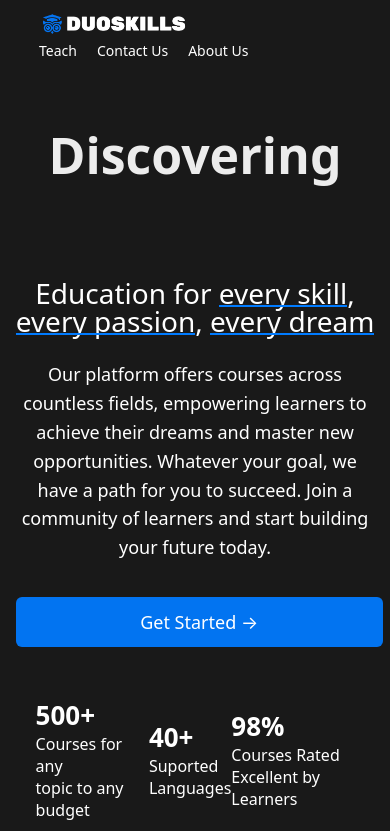
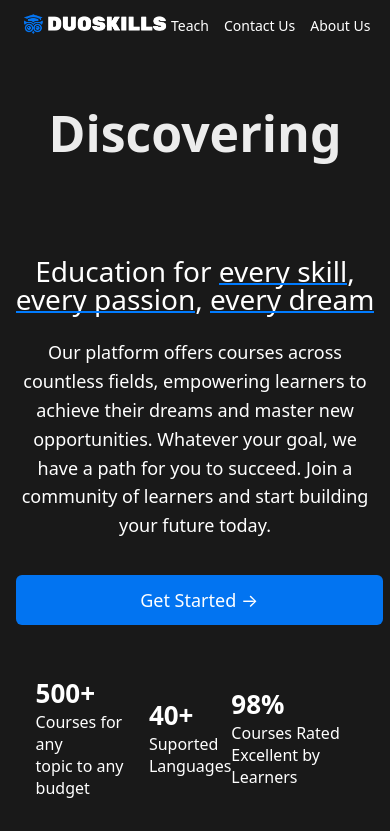
Before and after one commit to Kamronbek541/duoskills, a plain HTML site: page index.html in a window 390 px wide. Shown: the top 831 px of the page. Drawn offline with Linux system fonts and the light colour scheme.

Commit message:
Add files via upload

```diff
--- a/adaptive_catalog.css
+++ b/adaptive_catalog.css
@@ -1,31 +1,30 @@
 /* Mobile Styles */
 @media (max-width: 600px) {
+    nav {
+        display: flex;
+        flex-direction: row;
+        align-items: center;
+        justify-content: space-between;
+        height: auto;
+        padding: 10px 5%;
+        flex-wrap: wrap;
+    }
+
     .text_discover p1 {
         font-size: 18px;
         font-weight: 400;
         line-height: 1.6;
     }
 
-    nav {
-
-        display: flex;
-        flex-direction: row;
-        align-items: center;
-        justify-content: space-between;
-        height: auto;
-        padding: 10px 10%;
-        flex-wrap: wrap;
-    }
 
     .img_ex {
         width: 150px; /* Resized logo for better fit */
     }
 
-
     .nav-links {
         display: flex;
         flex-direction: row;
-        gap: 20px;
+        gap: 15px;
         font-size: 16px;
         flex-wrap: wrap;
     }
@@ -38,7 +37,6 @@
         position: relative;
         display: none;
     }
-
 
 .featured-book {
     flex-direction: column;
--- a/adaptive_courses.css
+++ b/adaptive_courses.css
@@ -1,31 +1,30 @@
 /* Mobile Styles */
 @media (max-width: 600px) {
+    nav {
+        display: flex;
+        flex-direction: row;
+        align-items: center;
+        justify-content: space-between;
+        height: auto;
+        padding: 10px 5%;
+        flex-wrap: wrap;
+    }
+
     .text_discover p1 {
         font-size: 18px;
         font-weight: 400;
         line-height: 1.6;
     }
 
-    nav {
-
-        display: flex;
-        flex-direction: row;
-        align-items: center;
-        justify-content: space-between;
-        height: auto;
-        padding: 10px 10%;
-        flex-wrap: wrap;
-    }
 
     .img_ex {
         width: 150px; /* Resized logo for better fit */
     }
 
-
     .nav-links {
         display: flex;
         flex-direction: row;
-        gap: 20px;
+        gap: 15px;
         font-size: 16px;
         flex-wrap: wrap;
     }
--- a/adaptive_main.css
+++ b/adaptive_main.css
@@ -1,31 +1,30 @@
 /* Mobile Styles */
 @media (max-width: 600px) {
+    nav {
+        display: flex;
+        flex-direction: row;
+        align-items: center;
+        justify-content: space-between;
+        height: auto;
+        padding: 10px 5%;
+        flex-wrap: wrap;
+    }
+
     .text_discover p1 {
         font-size: 18px;
         font-weight: 400;
         line-height: 1.6;
     }
 
-    nav {
-
-        display: flex;
-        flex-direction: row;
-        align-items: center;
-        justify-content: space-between;
-        height: auto;
-        padding: 10px 10%;
-        flex-wrap: wrap;
-    }
 
     .img_ex {
         width: 150px; /* Resized logo for better fit */
     }
 
-
     .nav-links {
         display: flex;
         flex-direction: row;
-        gap: 20px;
+        gap: 15px;
         font-size: 16px;
         flex-wrap: wrap;
     }
@@ -368,7 +367,7 @@
         width: 80%;
         position: absolute;
         left: 40px;
-        top:-20px;
+        top:40px;
     }
     .text_discover_new{
         text-align: center;
--- a/index.html
+++ b/index.html
@@ -431,7 +431,7 @@
 
             <div class="text_discover_new">
                 <h1>Discover Our Library</h1>
-                <p>Our extensive library of over 300 eBooks is designed <br> to inspire, educate, and entertain. Whether you want <br> to enhance your skills, gain new knowledge, or simply <br> unwind with a great story, we have something for <br> everyone. Explore topics such as technology, <br> business, and personal growth, or dive into <br> captivating fiction across a variety of genres.</p>
+                <p>Our extensive library of over 300 eBooks is designed to inspire, educate, and entertain. Whether you want <br> to enhance your skills, gain new knowledge, or simply  unwind with a great story, we have something for <br> everyone. Explore topics such as technology, business, and personal growth, or dive into captivating fiction across a variety of genres.</p>
                 <a class="button" id="exploreBtn" >
                     Get Started   →
                 </a>
@@ -466,7 +466,7 @@
                 <h1>CONTACT</h1>
                 <div class="contact">
                     <img src="pics/contact pics/phone.svg" alt="">
-                    <p>123 456 789</p>
+                    <p>1234567891011</p>
                 </div>
 
                 <div class="contact">
--- a/style.css
+++ b/style.css
@@ -757,7 +757,7 @@ section {
 
 
 .text_discover_new{
-    width: 50%;
+    width: 40%;
     background-color: transparent;
 }
 
```
